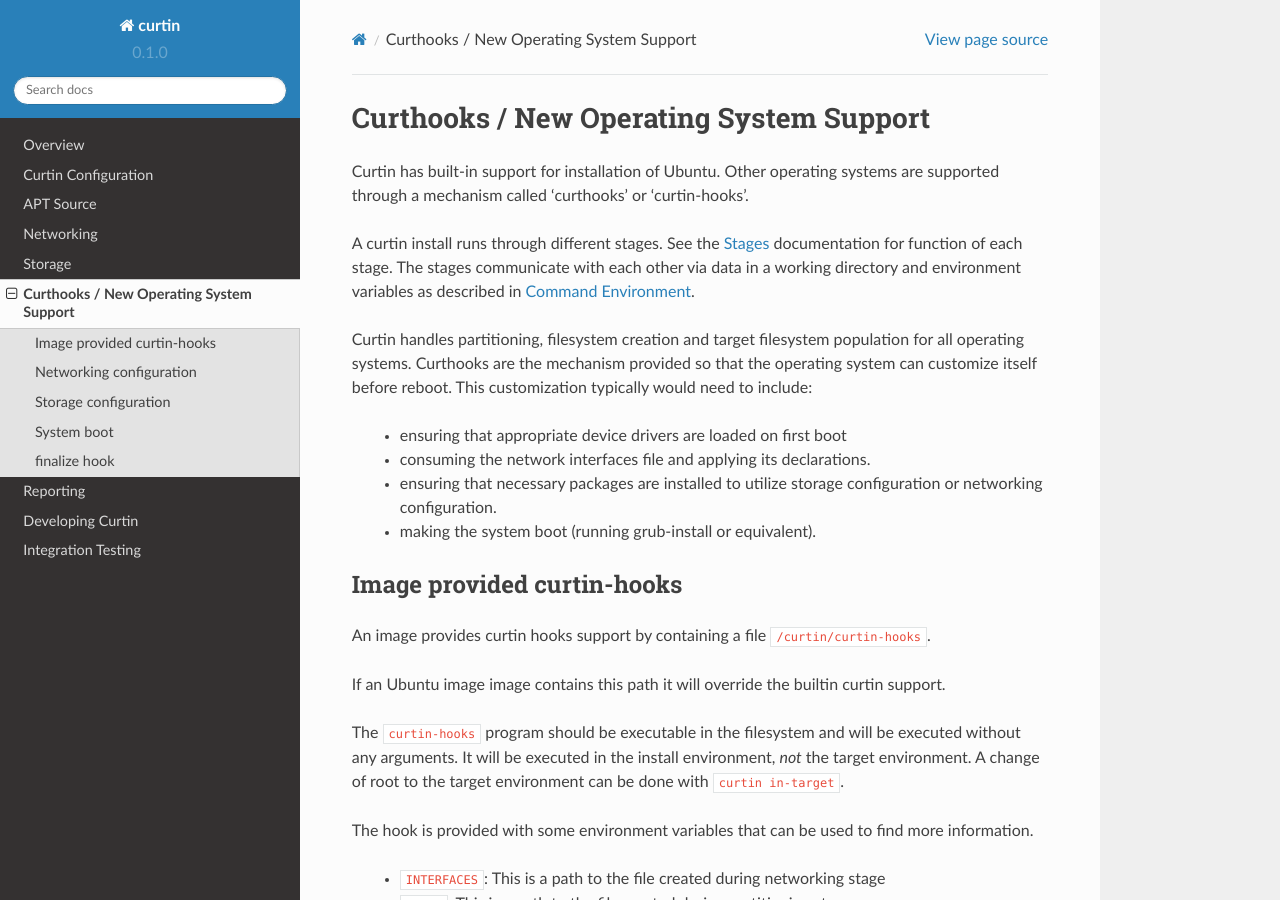
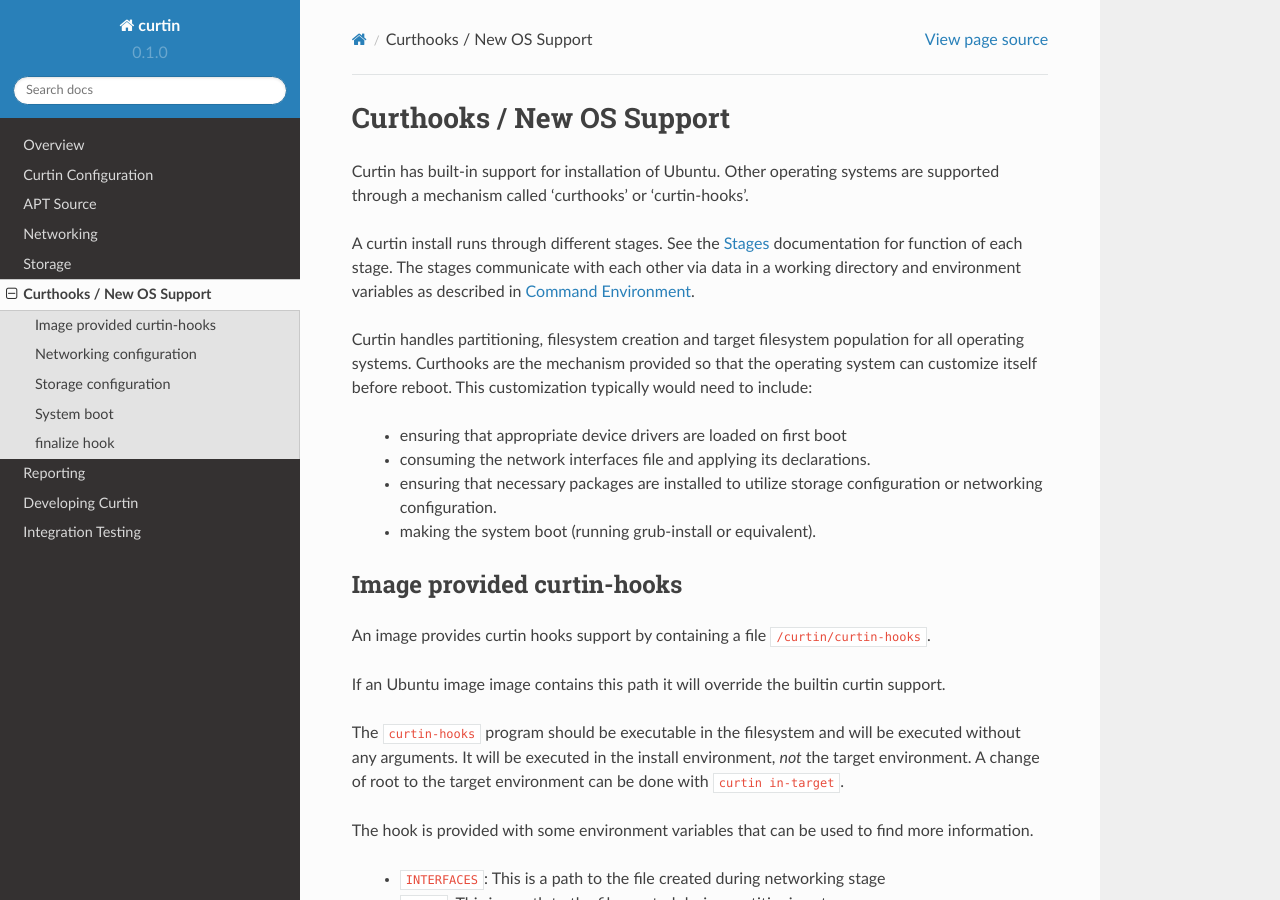
Before and after one commit to canonical/curtin, a Sphinx documentation site: the page built from doc/topics/curthooks.rst, in a window 1280 px wide and 900 px high. Built offline with Sphinx 7.4.7 and the Read the Docs theme 2.0.0, drawn with Linux system fonts in a browser that asks for light colours.

Commit message:
shorten
bzr-revno: 526.4.9

```diff
--- a/doc/topics/curthooks.rst
+++ b/doc/topics/curthooks.rst
@@ -1,5 +1,5 @@
 ========================================
-Curthooks / New Operating System Support
+Curthooks / New OS Support
 ========================================
 Curtin has built-in support for installation of Ubuntu.
 Other operating systems are supported through a mechanism called
```
